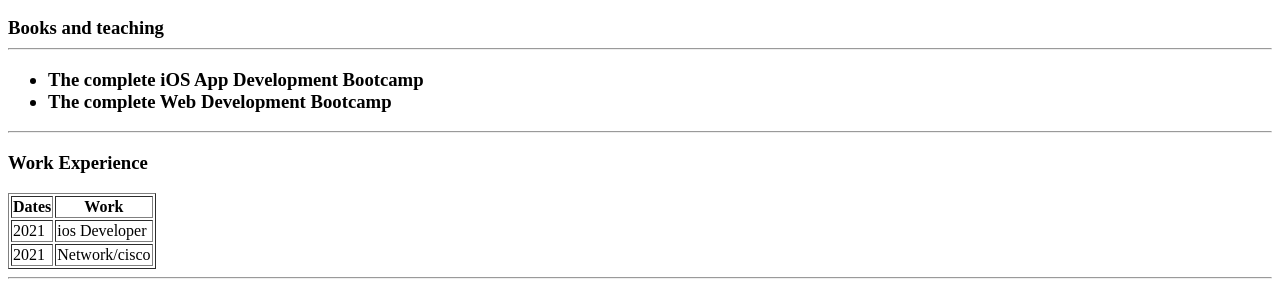
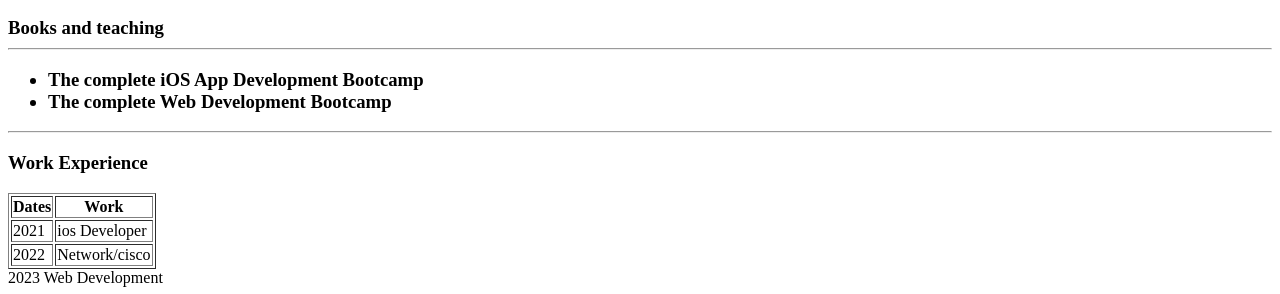
Before and after one commit to T3chnoid/Tech, a plain HTML site: page index.html in a window 1280 px wide. Shown: the part 593-887 px from the top of the page. Drawn offline with Linux system fonts and the light colour scheme.

Commit message:
Update index.html

```diff
--- a/index.html
+++ b/index.html
@@ -36,9 +36,11 @@
                 <td>ios Developer</td>
             </tr>
             <tbody>
-                <td>2021</td>
+                <td>2022</td>
             <td>Network/cisco</td>
             </table>
+        <td>2023<td>
+        <td>Web Development<td>
             <hr>
             <h3>SKILLS</h3>
             <table cellspacing="5">
```
